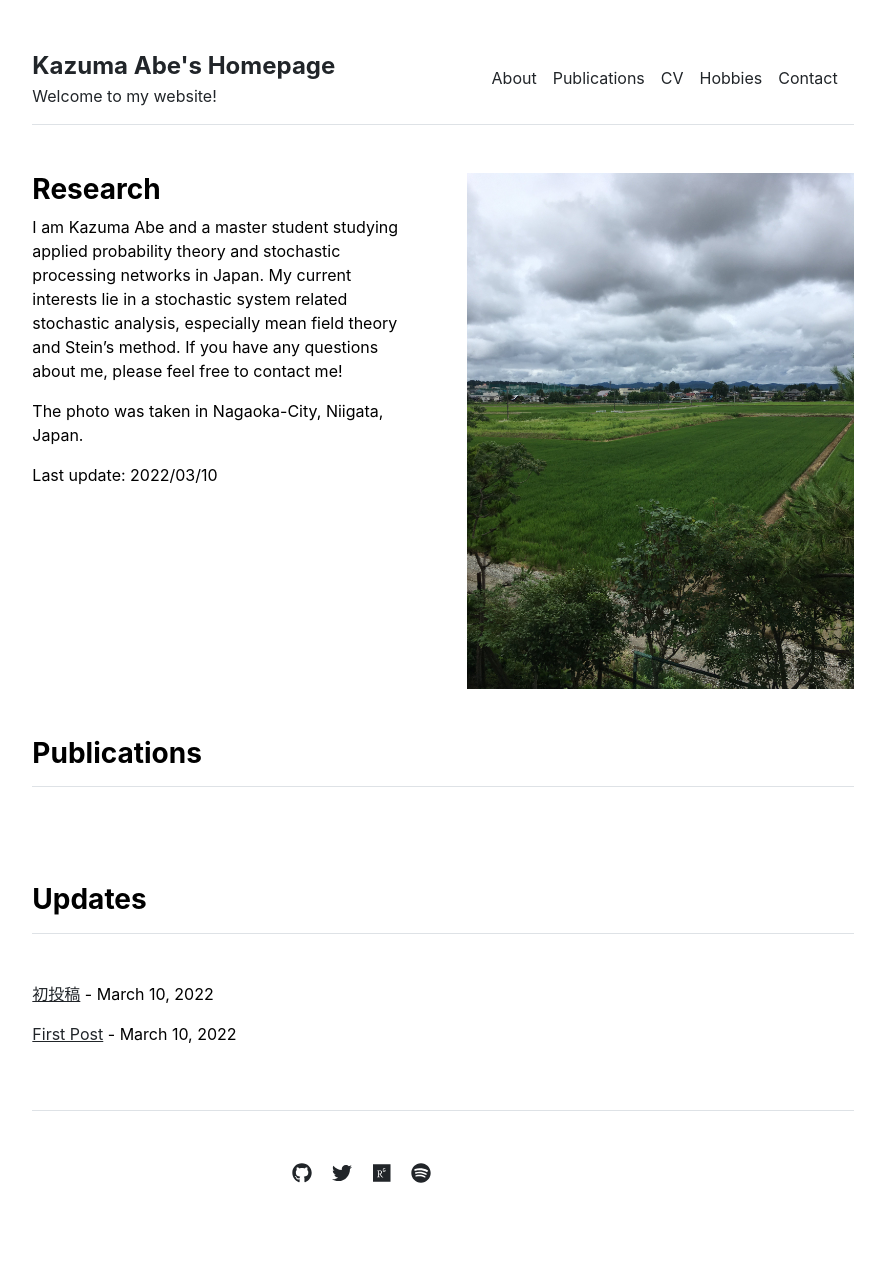
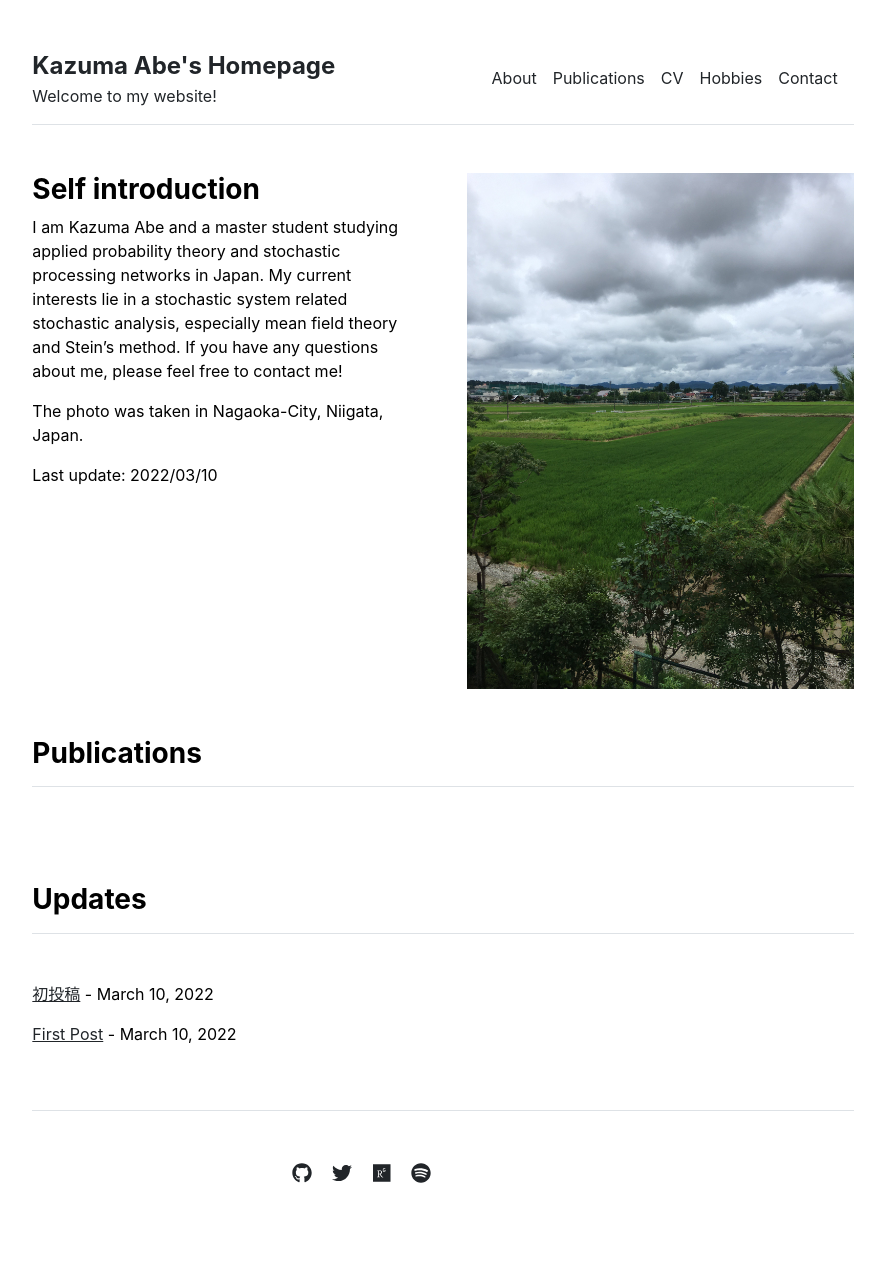
Before and after one commit to qriovider/archive, a Jekyll site: the page built from index.md, in a window 1280 px wide. Shown: the whole page, without its empty margins (197-1082 px from the left). Built offline with Jekyll 4.4.1, drawn with Linux system fonts in a browser that asks for light colours.

Commit message:
Update home.html

```diff
--- a/_layouts/home.html
+++ b/_layouts/home.html
@@ -4,7 +4,7 @@ layout: default
 
 <div class="row g-5 mb-5">
   <div class="col-md-6">
-    <h3 class="fw-bold">Research</h3>
+    <h3 class="fw-bold">Self introduction</h3>
     {{ content }}
   </div>
   <div class="col-md-6">
```
